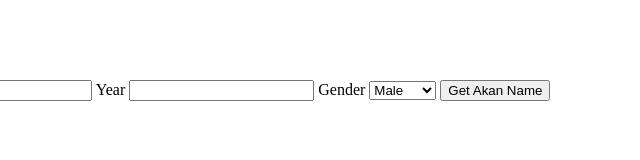
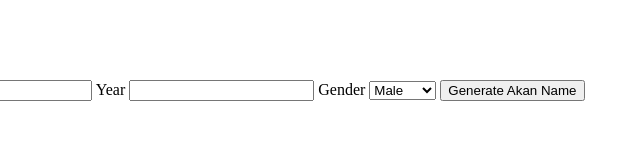
Before and after one commit to jeremymwaura-hub/akan-name-generator, a plain HTML site: page index.html in a window 1280 px wide. Shown: the full height of the page, 367-1007 px from the left. Drawn offline with Linux system fonts and the light colour scheme.

Commit message:
Update button text to 'Generate Akan Name' in the form

```diff
--- a/index.html
+++ b/index.html
@@ -24,7 +24,7 @@
                 <option value="female">Female</option>
             </select>
 
-            <button type="submit">Get Akan Name</button>
+            <button type="submit">Generate Akan Name</button>
         </form>
     </div>
 </body>
```
